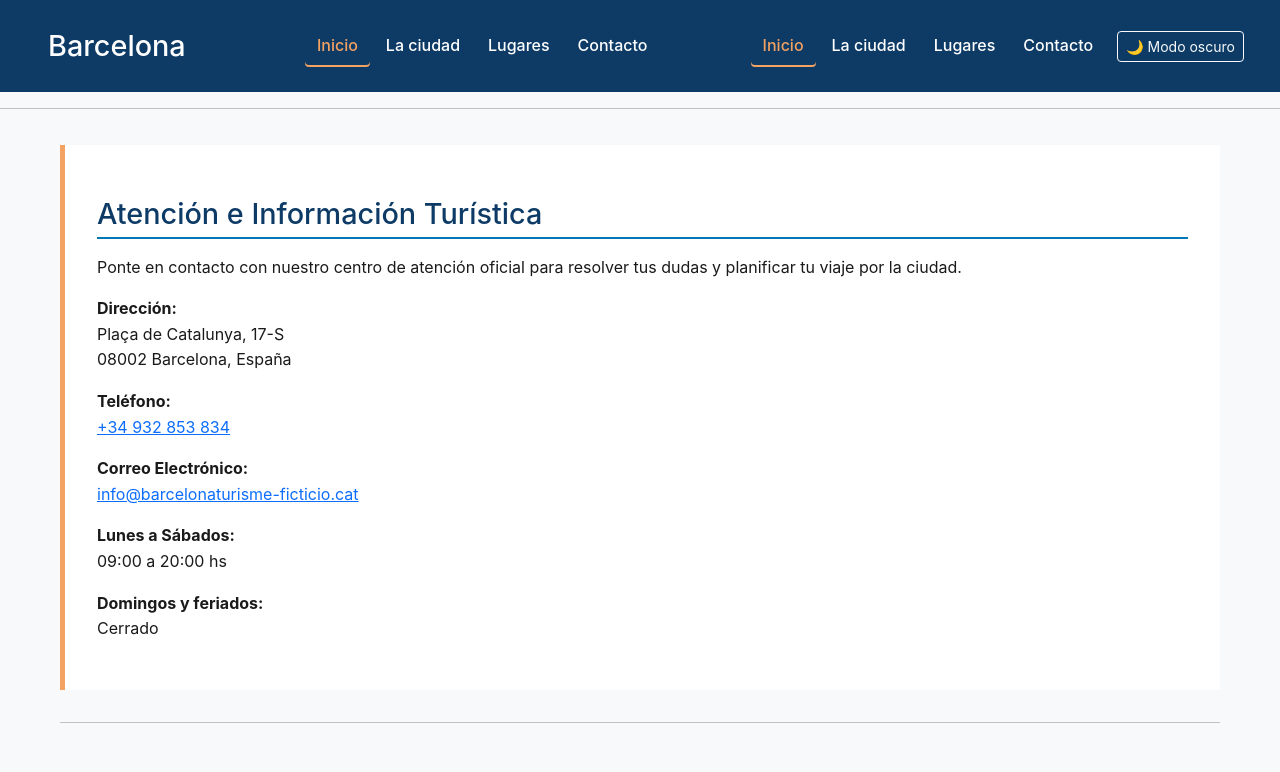
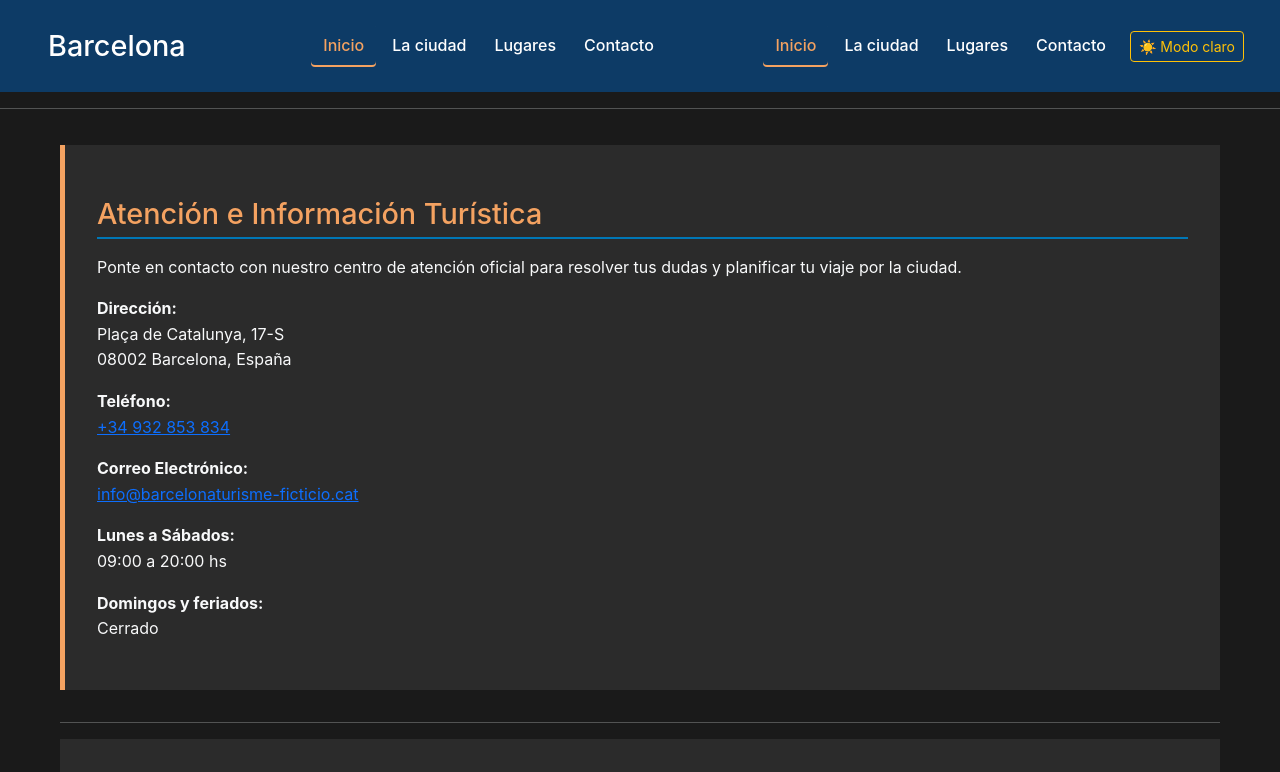
Before and after one commit to LucasApolinario04/Trabajo-Practico-Lenguajes-Informatico, a plain HTML site: page contacto.html in a window 1280 px wide. Both pictures are taken after a click on the button "🌙 Modo oscuro". Shown: the top 772 px of the page. Drawn offline with nearby package versions, Linux system fonts and the light colour scheme.

Commit message:
modo oscuro

```diff
--- a/contacto.html
+++ b/contacto.html
@@ -108,6 +108,29 @@
   <footer>
     <p>Turismo de Barcelona &copy; 2026 - Centro Oficial de Información de la Ciudad</p>
   </footer>
-<!-- Bootstrap JS  -->
-<script src="https://cdn.jsdelivr.net/npm/bootstrap@5.3.3/dist/js/bootstrap.bundle.min.js"></script> </body>
+<-- Bootstrap JS  -->
+    <script src="https://cdn.jsdelivr.net/npm/bootstrap@5.3.3/dist/js/bootstrap.bundle.min.js"></script>
+
+    <--  Modo Oscuro JS -->
+    <script>
+      const btnModoOscuro = document.getElementById("btn-modo-oscuro");
+
+      if (btnModoOscuro) {
+        btnModoOscuro.addEventListener("click", () => {
+          document.body.classList.toggle("dark-mode");
+
+          // Cambiar el icono y texto del botón según el estado
+          if (document.body.classList.contains("dark-mode")) {
+            btnModoOscuro.textContent = "☀️ Modo claro";
+            btnModoOscuro.classList.remove("btn-outline-light");
+            btnModoOscuro.classList.add("btn-outline-warning");
+          } else {
+            btnModoOscuro.textContent = "🌙 Modo oscuro";
+            btnModoOscuro.classList.remove("btn-outline-warning");
+            btnModoOscuro.classList.add("btn-outline-light");
+          }
+        });
+      }
+    </script>
+    </body>
 </html>
```
